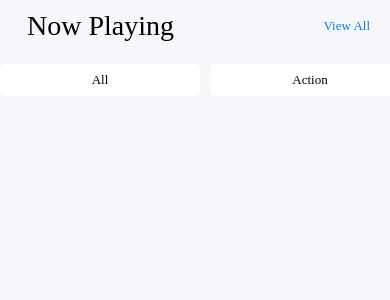
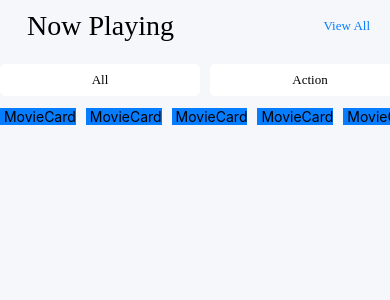
Before and after one commit to JulienMulle/MovieSearch, a React Native app: screen /Home in a window 390 px wide. Shown: the top 300 px of the page. Built offline with nearby package versions, Linux system fonts and the light colour scheme.

Commit message:
appel de MovieCard dans HomeScreen (flatlist)

```diff
--- a/src/screens/HomeScreen.js
+++ b/src/screens/HomeScreen.js
@@ -3,6 +3,7 @@ import React, {useState} from 'react';
 import {Text, ScrollView, StyleSheet, View, FlatList} from 'react-native';
 import GenreCard from '../components/GenreCard';
 import ItemSeparator from '../components/ItemSeparator';
+import MovieCard from '../components/MovieCard';
 import Colors from '../constant/Colors';
 
 const Genres = ["All", "Action", "Comedy", "Romance", "Horror", "Sci-Fi"];
@@ -31,6 +32,15 @@ const HomeScreen = () => {
       />
       )}
       />
+      </View>
+      <View>
+        <FlatList
+        data={Genres}
+        horizontal
+        showsHorizontalScrollIndicator={false}
+        ItemSeparatorComponent={()=> <ItemSeparator width={10}/>}
+        renderItem={({item})=> <MovieCard />}
+        />
       </View>
     </ScrollView>
   );
```
